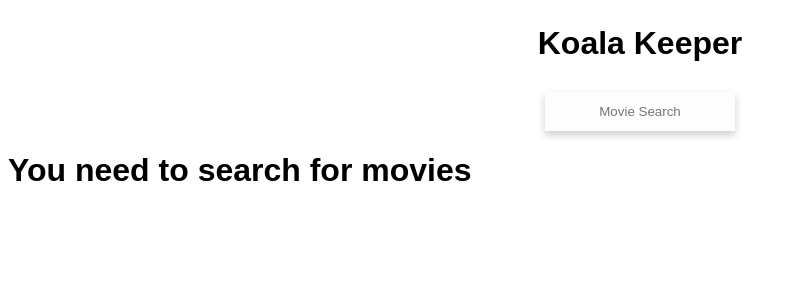
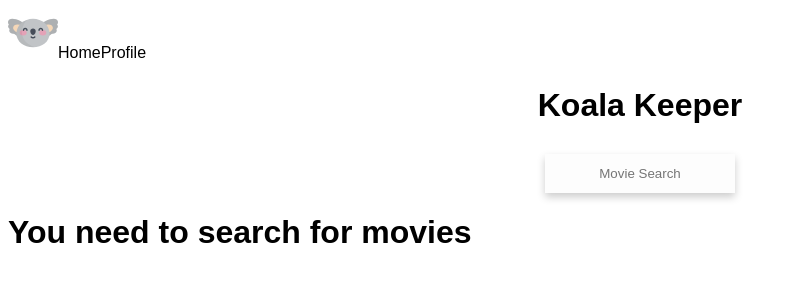
Before and after one commit to YousofMersal/yousof.site, a React (Create React App) app: page / in a window 1280 px wide. Shown: the top 300 px of the page, without its empty margins (0-797 px from the left). Built offline with nearby package versions, Linux system fonts and the light colour scheme.

Commit message:
implement redumentary framework for top navbar

```diff
--- a/src/App.jsx
+++ b/src/App.jsx
@@ -2,12 +2,14 @@ import React, { Component } from 'react'
 import { BrowserRouter as Router, Route } from 'react-router-dom'
 import Landing from './containers/Landing'
 import SingleMovie from './containers/SingleMovie'
+import Nav from './react-components/Nav'
 
 export default class MyRoutes extends Component {
   render() {
     return (
       <Router>
         <div>
+          <Nav />
           <Route exact path="/" component={Landing} />
           <Route exact path="/movie/:id" component={SingleMovie} />
         </div>
--- /dev/null
+++ b/src/react-components/Nav.jsx
@@ -0,0 +1,16 @@
+import React, { Component } from 'react'
+import { Link } from 'react-router-dom'
+
+export default class NavBar extends Component {
+  render() {
+    return (
+      <nav className="nav">
+        <Link to="/">
+          <img className="navlogo" src={require('./assets/koala.svg')} alt="" />
+          <Link to="/">Home</Link>
+          <Link to="/profile">Profile</Link>
+        </Link>
+      </nav>
+    )
+  }
+}
--- a/src/style.css
+++ b/src/style.css
@@ -88,6 +88,10 @@ a {
 .focusmoviecard img {
   max-width: 550px;
   height: auto;
+}
+
+.navlogo {
+  max-width: 50px;
 }
 
 @media only screen and (max-width: 600px) {
```
